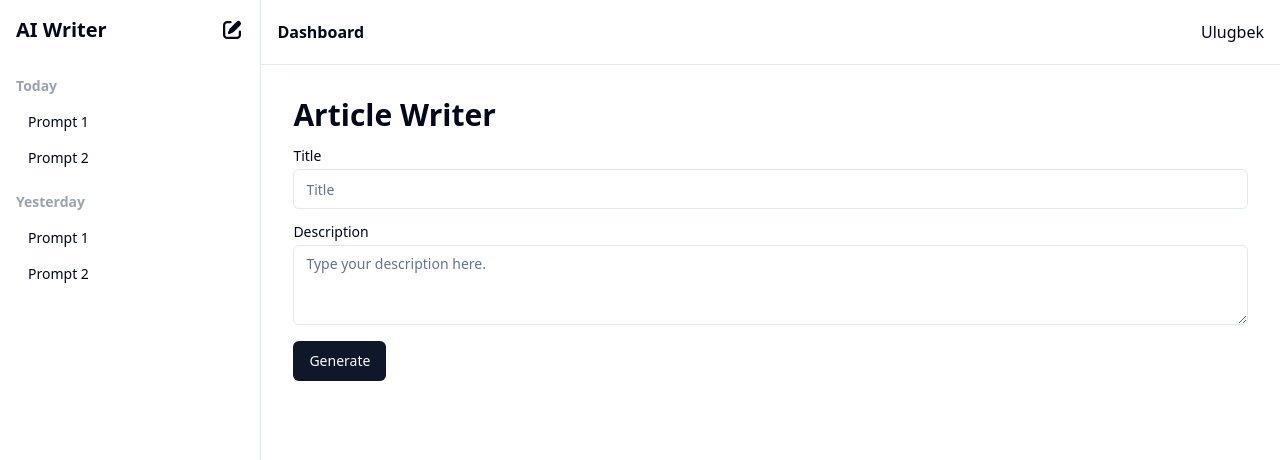
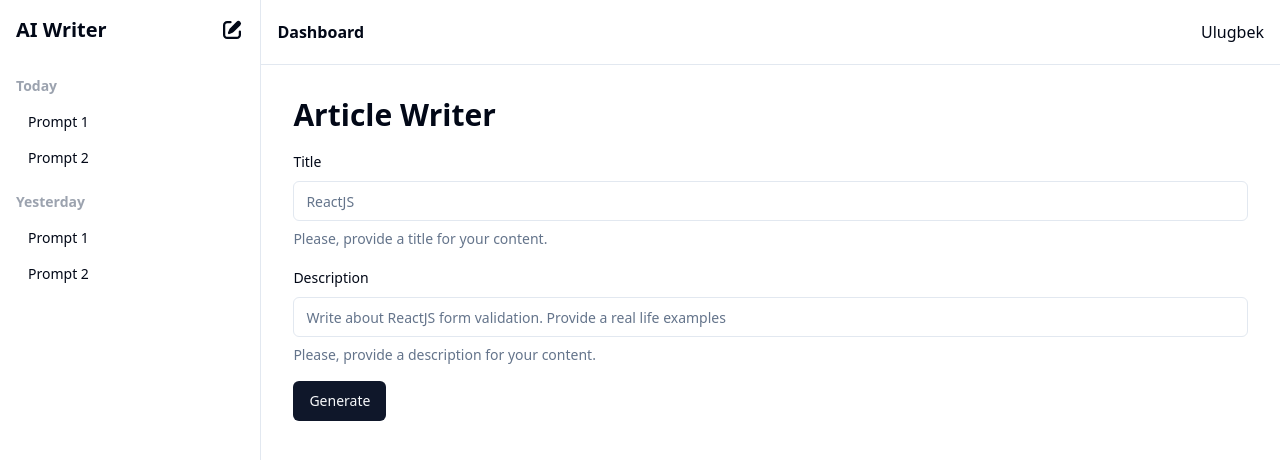
Before and after one commit to rasulbeksoftwareengineer/ai-writer, a React (Vite) app: page /dashboard in a window 1280 px wide. Shown: the top 460 px of the page. Built offline with nearby package versions, Linux system fonts and the light colour scheme.

Commit message:
feat/45: Content Create Form validation added

```diff
--- a/package.json
+++ b/package.json
@@ -11,6 +11,7 @@
   },
   "dependencies": {
     "@heroicons/react": "^2.1.1",
+    "@hookform/resolvers": "^3.3.4",
     "@radix-ui/react-dropdown-menu": "^2.0.6",
     "@radix-ui/react-label": "^2.0.2",
     "@radix-ui/react-select": "^2.0.0",
@@ -21,11 +22,13 @@
     "openai": "^4.29.0",
     "react": "^18.2.0",
     "react-dom": "^18.2.0",
+    "react-hook-form": "^7.51.1",
     "react-hot-toast": "^2.4.1",
     "react-markdown": "^9.0.1",
     "react-router-dom": "^6.22.3",
     "tailwind-merge": "^2.2.1",
-    "tailwindcss-animate": "^1.0.7"
+    "tailwindcss-animate": "^1.0.7",
+    "zod": "^3.22.4"
   },
   "devDependencies": {
     "@tailwindcss/typography": "^0.5.10",
--- a/src/components/dashboard/content-create-form.tsx
+++ b/src/components/dashboard/content-create-form.tsx
@@ -1,63 +1,94 @@
-import { Label } from '@/components/ui/label.tsx';
 import { Input } from '@/components/ui/input.tsx';
-import { Textarea } from '@/components/ui/textarea.tsx';
 import { Button } from '@/components/ui/button.tsx';
-import { FormEvent, useState } from 'react';
 import { Loader2 } from 'lucide-react';
 import { ContentCreateRequestParam } from '@/shared/types/content-create-request-param.ts';
+import { z } from 'zod';
+import { useForm } from 'react-hook-form';
+import { zodResolver } from '@hookform/resolvers/zod';
+import {
+  Form,
+  FormControl,
+  FormDescription,
+  FormField,
+  FormItem,
+  FormLabel,
+  FormMessage,
+} from '@/components/ui/form.tsx';
 
 type ContentCreateFormProps = {
   isLoading: boolean;
   onSubmit: (params: ContentCreateRequestParam) => void;
 };
 
+const formSchema = z.object({
+  title: z.string().min(5).max(50),
+  description: z.string().min(50).max(1000),
+});
+
 export default function ContentCreateForm({
   isLoading,
   onSubmit,
 }: ContentCreateFormProps) {
-  const [form, setForm] = useState<ContentCreateRequestParam>({
-    title: '',
-    description: '',
+  const form = useForm<z.infer<typeof formSchema>>({
+    resolver: zodResolver(formSchema),
+    defaultValues: {
+      title: '',
+      description: '',
+    },
   });
-  const handleChange = (
-    event: FormEvent<HTMLInputElement | HTMLTextAreaElement>
-  ) => {
-    const { name, value } = event.currentTarget;
-    setForm({ ...form, [name]: value });
-  };
 
-  const handleSubmit = (event: FormEvent) => {
-    event.preventDefault();
-    onSubmit(form);
+  const handleSubmit = (values: z.infer<typeof formSchema>) => {
+    onSubmit(values);
   };
 
   return (
-    <form className="mt-4" onSubmit={handleSubmit}>
-      <div className="grid w-full gap-1.5 mb-4">
-        <Label htmlFor="title">Title</Label>
-        <Input
-          type="text"
-          id="title"
-          placeholder="Title"
+    <Form {...form}>
+      <form
+        onSubmit={form.handleSubmit(handleSubmit)}
+        className="space-y-4 mt-4"
+      >
+        <FormField
+          control={form.control}
           name="title"
-          onChange={handleChange}
           disabled={isLoading}
+          render={({ field }) => (
+            <FormItem>
+              <FormLabel>Title</FormLabel>
+              <FormControl>
+                <Input placeholder="ReactJS" {...field} />
+              </FormControl>
+              <FormDescription>
+                Please, provide a title for your content.
+              </FormDescription>
+              <FormMessage />
+            </FormItem>
+          )}
         />
-      </div>
-      <div className="grid w-full gap-1.5 mb-4">
-        <Label htmlFor="description">Description</Label>
-        <Textarea
-          placeholder="Type your description here."
-          id="description"
+        <FormField
+          control={form.control}
           name="description"
-          onChange={handleChange}
           disabled={isLoading}
+          render={({ field }) => (
+            <FormItem>
+              <FormLabel>Description</FormLabel>
+              <FormControl>
+                <Input
+                  placeholder="Write about ReactJS form validation. Provide a real life examples"
+                  {...field}
+                />
+              </FormControl>
+              <FormDescription>
+                Please, provide a description for your content.
+              </FormDescription>
+              <FormMessage />
+            </FormItem>
+          )}
         />
-      </div>
-      <Button disabled={isLoading}>
-        {isLoading && <Loader2 className="mr-2 h-4 w-4 animate-spin" />}
-        Generate
-      </Button>
-    </form>
+        <Button disabled={isLoading}>
+          {isLoading && <Loader2 className="mr-2 h-4 w-4 animate-spin" />}
+          Generate
+        </Button>
+      </form>
+    </Form>
   );
 }
--- /dev/null
+++ b/src/components/ui/form.tsx
@@ -0,0 +1,176 @@
+import * as React from "react"
+import * as LabelPrimitive from "@radix-ui/react-label"
+import { Slot } from "@radix-ui/react-slot"
+import {
+  Controller,
+  ControllerProps,
+  FieldPath,
+  FieldValues,
+  FormProvider,
+  useFormContext,
+} from "react-hook-form"
+
+import { cn } from "@/lib/utils"
+import { Label } from "@/components/ui/label"
+
+const Form = FormProvider
+
+type FormFieldContextValue<
+  TFieldValues extends FieldValues = FieldValues,
+  TName extends FieldPath<TFieldValues> = FieldPath<TFieldValues>
+> = {
+  name: TName
+}
+
+const FormFieldContext = React.createContext<FormFieldContextValue>(
+  {} as FormFieldContextValue
+)
+
+const FormField = <
+  TFieldValues extends FieldValues = FieldValues,
+  TName extends FieldPath<TFieldValues> = FieldPath<TFieldValues>
+>({
+  ...props
+}: ControllerProps<TFieldValues, TName>) => {
+  return (
+    <FormFieldContext.Provider value={{ name: props.name }}>
+      <Controller {...props} />
+    </FormFieldContext.Provider>
+  )
+}
+
+const useFormField = () => {
+  const fieldContext = React.useContext(FormFieldContext)
+  const itemContext = React.useContext(FormItemContext)
+  const { getFieldState, formState } = useFormContext()
+
+  const fieldState = getFieldState(fieldContext.name, formState)
+
+  if (!fieldContext) {
+    throw new Error("useFormField should be used within <FormField>")
+  }
+
+  const { id } = itemContext
+
+  return {
+    id,
+    name: fieldContext.name,
+    formItemId: `${id}-form-item`,
+    formDescriptionId: `${id}-form-item-description`,
+    formMessageId: `${id}-form-item-message`,
+    ...fieldState,
+  }
+}
+
+type FormItemContextValue = {
+  id: string
+}
+
+const FormItemContext = React.createContext<FormItemContextValue>(
+  {} as FormItemContextValue
+)
+
+const FormItem = React.forwardRef<
+  HTMLDivElement,
+  React.HTMLAttributes<HTMLDivElement>
+>(({ className, ...props }, ref) => {
+  const id = React.useId()
+
+  return (
+    <FormItemContext.Provider value={{ id }}>
+      <div ref={ref} className={cn("space-y-2", className)} {...props} />
+    </FormItemContext.Provider>
+  )
+})
+FormItem.displayName = "FormItem"
+
+const FormLabel = React.forwardRef<
+  React.ElementRef<typeof LabelPrimitive.Root>,
+  React.ComponentPropsWithoutRef<typeof LabelPrimitive.Root>
+>(({ className, ...props }, ref) => {
+  const { error, formItemId } = useFormField()
+
+  return (
+    <Label
+      ref={ref}
+      className={cn(error && "text-destructive", className)}
+      htmlFor={formItemId}
+      {...props}
+    />
+  )
+})
+FormLabel.displayName = "FormLabel"
+
+const FormControl = React.forwardRef<
+  React.ElementRef<typeof Slot>,
+  React.ComponentPropsWithoutRef<typeof Slot>
+>(({ ...props }, ref) => {
+  const { error, formItemId, formDescriptionId, formMessageId } = useFormField()
+
+  return (
+    <Slot
+      ref={ref}
+      id={formItemId}
+      aria-describedby={
+        !error
+          ? `${formDescriptionId}`
+          : `${formDescriptionId} ${formMessageId}`
+      }
+      aria-invalid={!!error}
+      {...props}
+    />
+  )
+})
+FormControl.displayName = "FormControl"
+
+const FormDescription = React.forwardRef<
+  HTMLParagraphElement,
+  React.HTMLAttributes<HTMLParagraphElement>
+>(({ className, ...props }, ref) => {
+  const { formDescriptionId } = useFormField()
+
+  return (
+    <p
+      ref={ref}
+      id={formDescriptionId}
+      className={cn("text-sm text-muted-foreground", className)}
+      {...props}
+    />
+  )
+})
+FormDescription.displayName = "FormDescription"
+
+const FormMessage = React.forwardRef<
+  HTMLParagraphElement,
+  React.HTMLAttributes<HTMLParagraphElement>
+>(({ className, children, ...props }, ref) => {
+  const { error, formMessageId } = useFormField()
+  const body = error ? String(error?.message) : children
+
+  if (!body) {
+    return null
+  }
+
+  return (
+    <p
+      ref={ref}
+      id={formMessageId}
+      className={cn("text-sm font-medium text-destructive", className)}
+      {...props}
+    >
+      {body}
+    </p>
+  )
+})
+FormMessage.displayName = "FormMessage"
+
+export {
+  useFormField,
+  Form,
+  FormItem,
+  FormLabel,
+  FormControl,
+  FormDescription,
+  FormMessage,
+  FormField,
+}
```
Also changed, not shown: 1 other file (tests, documents, lock files or other folders).
